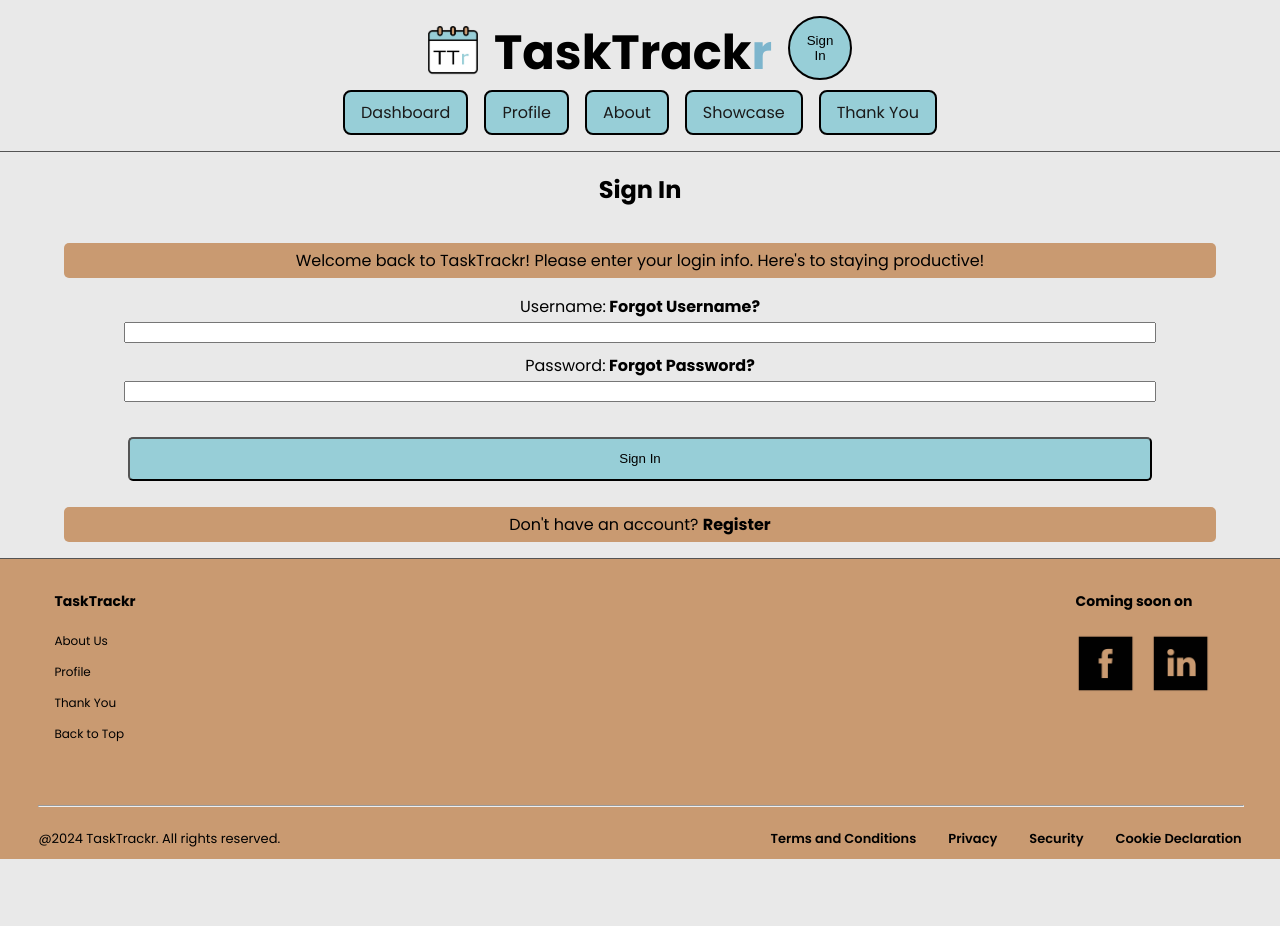
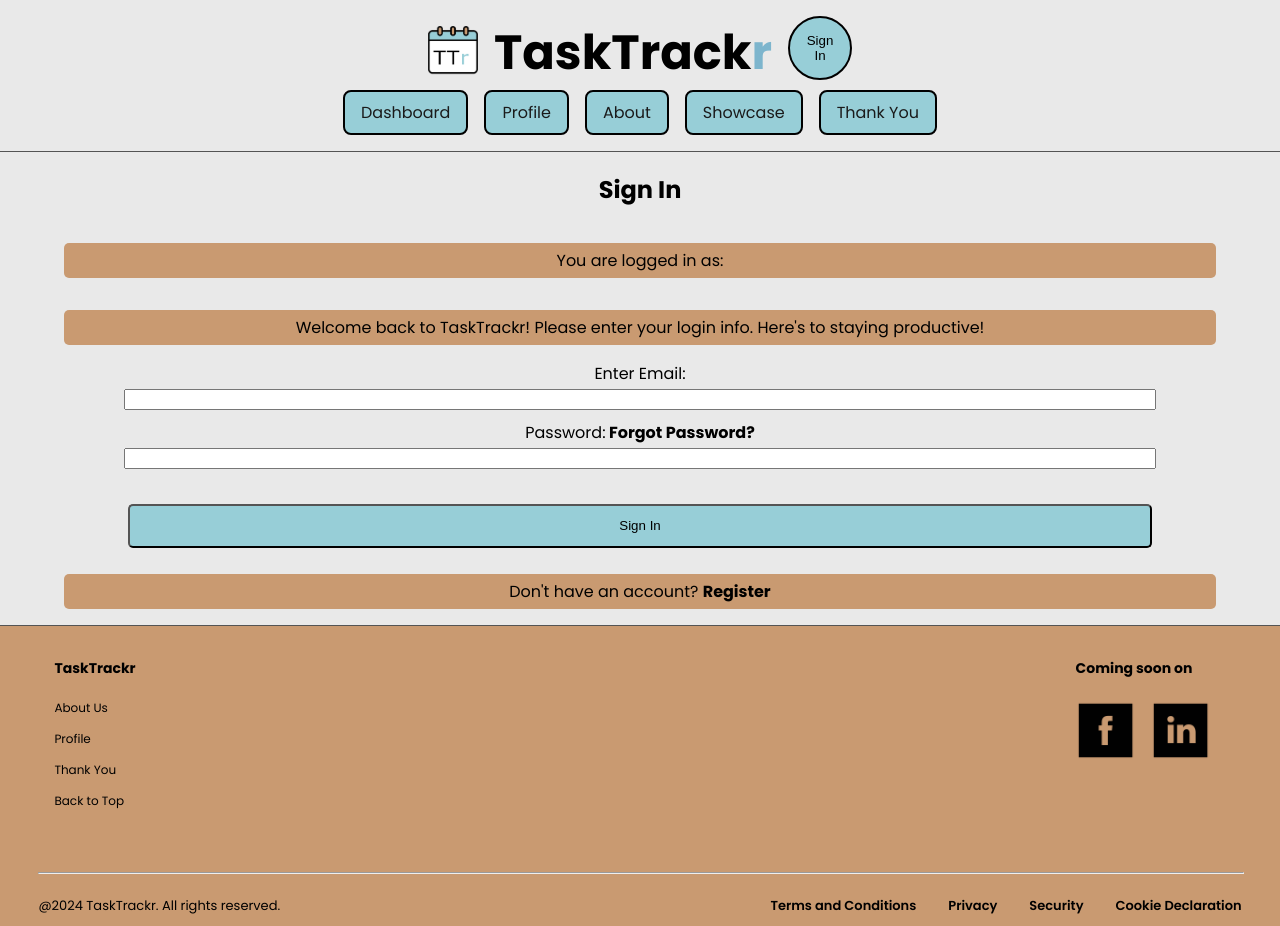
Before and after one commit to nelsn275/task_trackr, a React (Create React App) app: page /signin in a window 1280 px wide. Before the commit the page ends 859 px from the top, so only its background shows below. Built offline with nearby package versions, Linux system fonts and the light colour scheme; no server answers.

Commit message:
signin brought to current file location
also bugfix to stop registration submitting mismatched passwords

```diff
--- a/src/contexts/AuthContext.js
+++ b/src/contexts/AuthContext.js
@@ -1,6 +1,6 @@
 import React, { useContext, useState, useEffect } from 'react'
 import { auth } from '../firebase'
-import { createUserWithEmailAndPassword, onAuthStateChanged } from 'firebase/auth'
+import { createUserWithEmailAndPassword, signInWithEmailAndPassword, onAuthStateChanged } from 'firebase/auth'
 
 const AuthContext = React.createContext()
 
@@ -16,6 +16,11 @@ export function AuthProvider({ children }) {
         return createUserWithEmailAndPassword(auth, email, password)
     }
 
+    function signIn(email, password) {
+        return signInWithEmailAndPassword(auth, email, password) // logs the user in to their account (in firebase)
+        // may fail with error. handle when calling `signIn`
+    }
+
     useEffect(() => {
         const unsubscribe = onAuthStateChanged(auth, user => {
             setCurrentUser(user)
@@ -26,6 +31,7 @@ export function AuthProvider({ children }) {
 
     const value = {
         currentUser,
+        signIn,
         signup
     }
 
--- a/src/pages/Register.js
+++ b/src/pages/Register.js
@@ -34,9 +34,8 @@ const Register = () => {
       setError('');
       // Proceed with form submission or other actions
       console.log('Form submitted');
+      signup(email, password)
     }
-
-    signup(email, password)
   };
 
   const getPasswordConfirmStyle = () => {
--- a/src/pages/SignIn.js
+++ b/src/pages/SignIn.js
@@ -1,52 +1,59 @@
 import React, { useState } from 'react';
-import './Register';
+import './SignIn.css';
+import { useAuth } from '../contexts/AuthContext'
 
 const SignIn = () => {
+  const [email, setEmail] = useState('');
   const [password, setPassword] = useState('');
-  const [passwordConfirm, setPasswordConfirm] = useState('');
   const [error, setError] = useState('');
+  const { signIn, currentUser } = useAuth();
+
+  const handleEmailChange = (e) => {
+    setEmail(e.target.value);
+    setError('');
+  };
 
   const handlePasswordChange = (e) => {
     setPassword(e.target.value);
     setError('');
   };
 
-  const handlePasswordConfirmChange = (e) => {
-    setPasswordConfirm(e.target.value);
+  const handleSubmit = async (e) => {
+    e.preventDefault();
     setError('');
-  };
+    // Proceed with form submission or other actions
+    console.log('Form submitted');
 
-  const handleSubmit = (e) => {
-    e.preventDefault();
-    if (password !== passwordConfirm) {
-      setError('Passwords do not match.');
-    } else {
-      setError('');
-      // Proceed with form submission or other actions
-      console.log('Form submitted');
+    try {
+      await signIn(email, password) // sign in attempt (see AuthContext.js)
     }
-  };
-
-  const getPasswordConfirmStyle = () => {
-    if (passwordConfirm === '') {
-      return {};
+    catch { // sign in fails with error
+      setError('No password match. Check info and try again')
     }
-    return password === passwordConfirm ? { backgroundColor: '#BBFFA7' } : { backgroundColor: '#FFB6A7' };
   };
 
   return (
     <div className="registrationForm">
       <section id="registrationFormBox">
         <h1>Sign In</h1>
+        <p>You are logged in as: {currentUser && currentUser.email}</p>
         <p>Welcome back to TaskTrackr! Please enter your login info. Here's to staying productive!</p>
         <form onSubmit={handleSubmit}>
           {/* <label htmlFor="name">Provide Your Name:</label><br />
           <input type="text" id="name" name="name" required /><br /> */}
 
-            <label htmlFor="userName">Username:</label><a href="#"> Forgot Username?</a><br />
-            <input type="text" id="userName2" name="userName" required /><br />
+            {/* <label htmlFor="userName">Username:</label><a href="#"> Forgot Username?</a><br />
+            <input type="text" id="userName2" name="userName" required /><br /> */}
 
-
+          <label htmlFor="email">Enter Email:</label><br />
+          <input
+            type="email"
+            id="email"
+            name="email"
+            required
+            value={email}
+            onChange={handleEmailChange}
+            /><br />
 
             <label htmlFor="password">Password:</label><a href="#"> Forgot Password?</a><br />
             <input
```
